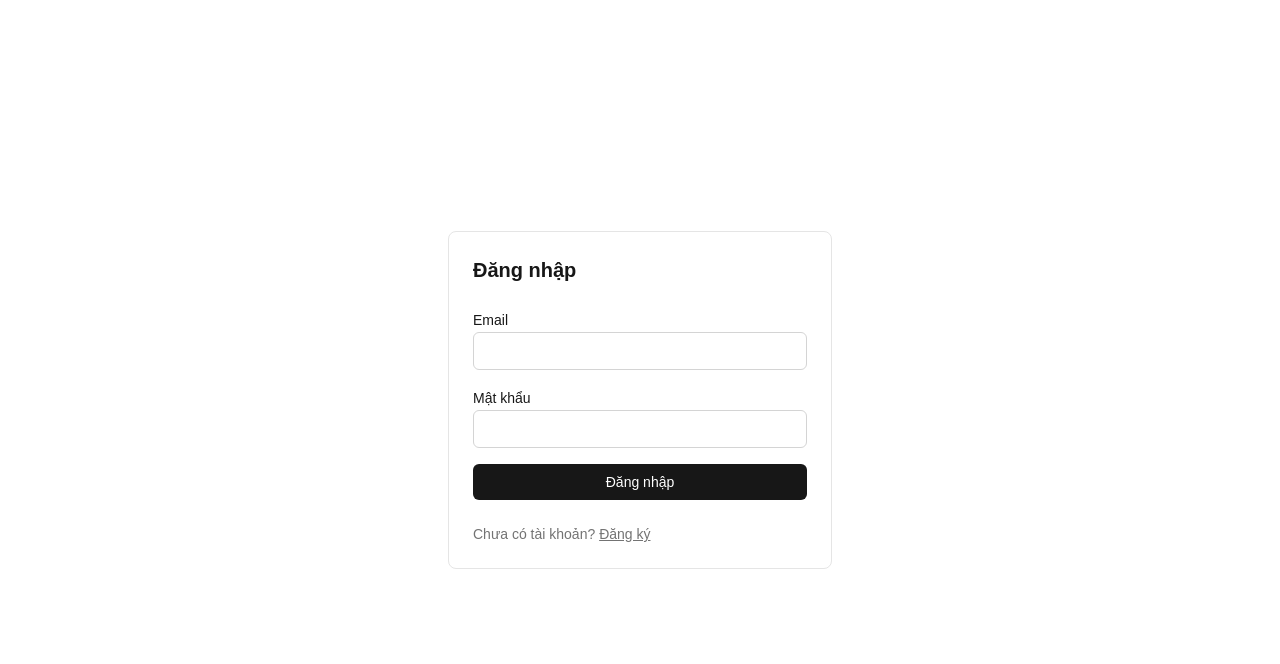
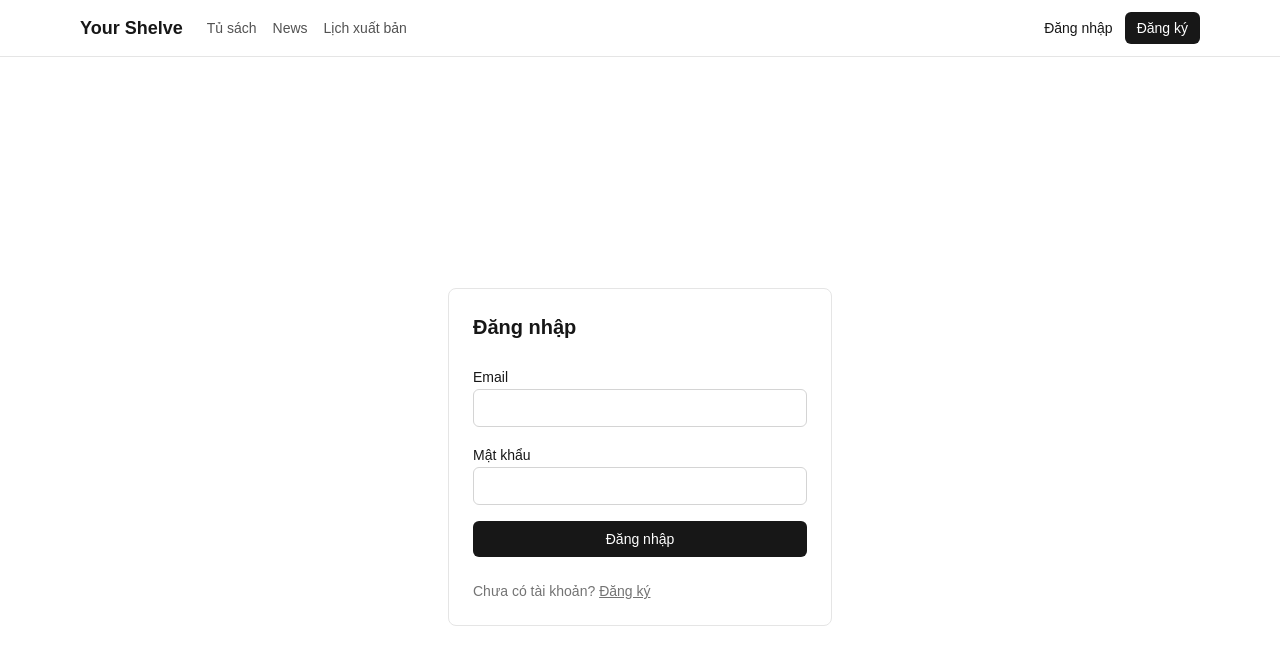
Before and after one commit to hanguyn0610/your-shelve, a Next.js app: page /login in a window 1280 px wide. Shown: the top 664 px of the page. Built offline with nearby package versions, Linux system fonts and the light colour scheme; no server answers.

Commit message:
Day 8: Discover homepage with trending grid and nav bar

```diff
--- a/app/layout.tsx
+++ b/app/layout.tsx
@@ -1,6 +1,7 @@
 import type { Metadata } from "next";
 import { Geist, Geist_Mono } from "next/font/google";
 import { AuthProvider } from "@/lib/auth/AuthContext";
+import { NavBar } from "@/components/layout/NavBar";
 import "./globals.css";
 
 const geistSans = Geist({
@@ -14,8 +15,8 @@ const geistMono = Geist_Mono({
 });
 
 export const metadata: Metadata = {
-  title: "Create Next App",
-  description: "Generated by create next app",
+  title: "Your Shelve",
+  description: "Quản lý tủ sách manga/Light Novel của bạn",
 };
 
 export default function RootLayout({ children }: LayoutProps<"/">) {
@@ -25,7 +26,10 @@ export default function RootLayout({ children }: LayoutProps<"/">) {
       className={`${geistSans.variable} ${geistMono.variable} h-full antialiased`}
     >
       <body className="min-h-full flex flex-col">
-        <AuthProvider>{children}</AuthProvider>
+        <AuthProvider>
+          <NavBar />
+          {children}
+        </AuthProvider>
       </body>
     </html>
   );
--- a/app/page.tsx
+++ b/app/page.tsx
@@ -1,69 +1,59 @@
-import Image from "next/image";
+"use client";
 
-export default function Home() {
+import { useTrending } from "@/lib/hooks/useTrending";
+import { MediaCard } from "@/components/discover/MediaCard";
+import type { MediaFormatFilter } from "@/lib/anilist";
+
+const TABS: { value: MediaFormatFilter; label: string }[] = [
+  { value: "MANGA", label: "Manga" },
+  { value: "NOVEL", label: "Light Novel" },
+];
+
+export default function DiscoverPage() {
+  const { items, isLoading, error, format, hasMore, setFormat, loadMore } = useTrending("MANGA");
+
   return (
-    <div className="flex flex-col flex-1 items-center justify-center bg-zinc-50 font-sans dark:bg-black">
-      <main className="flex flex-1 w-full max-w-3xl flex-col items-center justify-between py-32 px-16 bg-white dark:bg-black sm:items-start">
-        <Image
-          className="dark:invert h-5 w-[100px]"
-          src="/next.svg"
-          alt="Next.js logo"
-          width={100}
-          height={20}
-          priority
-        />
-        <div className="flex flex-col items-center gap-6 text-center sm:items-start sm:text-left">
-          <h1 className="max-w-xs text-3xl font-semibold leading-10 tracking-tight text-black dark:text-zinc-50">
-            To get started, edit the{" "}
-            <code className="rounded bg-black/[.06] px-1.5 py-0.5 font-mono text-[0.9em] dark:bg-white/[.08]">
-              page.tsx
-            </code>{" "}
-            file.
-          </h1>
-          <p className="max-w-md text-lg leading-8 text-zinc-600 dark:text-zinc-400">
-            Looking for a starting point or more instructions? Head over to{" "}
-            <a
-              href="https://vercel.com/templates?framework=next.js&utm_source=create-next-app&utm_medium=appdir-template-tw&utm_campaign=create-next-app"
-              className="font-medium text-zinc-950 dark:text-zinc-50"
-            >
-              Templates
-            </a>{" "}
-            or the{" "}
-            <a
-              href="https://nextjs.org/learn?utm_source=create-next-app&utm_medium=appdir-template-tw&utm_campaign=create-next-app"
-              className="font-medium text-zinc-950 dark:text-zinc-50"
-            >
-              Learning
-            </a>{" "}
-            center.
-          </p>
+    <main className="mx-auto w-full max-w-6xl flex-1 px-4 py-6">
+      <h1 className="text-2xl font-semibold">Trending</h1>
+
+      <div className="mt-4 flex gap-2">
+        {TABS.map((tab) => (
+          <button
+            key={tab.value}
+            type="button"
+            onClick={() => setFormat(tab.value)}
+            className={
+              tab.value === format
+                ? "rounded-full bg-neutral-900 px-4 py-1.5 text-sm font-medium text-white dark:bg-neutral-100 dark:text-neutral-900"
+                : "rounded-full border border-neutral-300 px-4 py-1.5 text-sm font-medium text-neutral-600 hover:border-neutral-400 dark:border-neutral-700 dark:text-neutral-400"
+            }
+          >
+            {tab.label}
+          </button>
+        ))}
+      </div>
+
+      {error && <p className="mt-6 text-sm text-red-600">{error}</p>}
+
+      <div className="mt-6 grid grid-cols-2 gap-4 sm:grid-cols-3 md:grid-cols-4 lg:grid-cols-6">
+        {items.map((media) => (
+          <MediaCard key={media.id} media={media} />
+        ))}
+      </div>
+
+      {isLoading && <p className="mt-6 text-center text-sm text-neutral-500">Đang tải...</p>}
+
+      {!isLoading && !error && hasMore && items.length > 0 && (
+        <div className="mt-6 flex justify-center">
+          <button
+            type="button"
+            onClick={loadMore}
+            className="rounded-md border border-neutral-300 px-4 py-2 text-sm font-medium hover:bg-neutral-100 dark:border-neutral-700 dark:hover:bg-neutral-900"
+          >
+            Xem thêm
+          </button>
         </div>
-        <div className="flex flex-col gap-4 text-base font-medium sm:flex-row">
-          <a
-            className="flex h-12 w-full items-center justify-center gap-2 rounded-full bg-foreground px-5 text-background transition-colors hover:bg-[#383838] dark:hover:bg-[#ccc] md:w-[158px]"
-            href="https://vercel.com/new?utm_source=create-next-app&utm_medium=appdir-template-tw&utm_campaign=create-next-app"
-            target="_blank"
-            rel="noopener noreferrer"
-          >
-            <Image
-              className="dark:invert h-[14px] w-4"
-              src="/vercel.svg"
-              alt="Vercel logomark"
-              width={16}
-              height={14}
-            />
-            Deploy Now
-          </a>
-          <a
-            className="flex h-12 w-full items-center justify-center rounded-full border border-solid border-black/[.08] px-5 transition-colors hover:border-transparent hover:bg-black/[.04] dark:border-white/[.145] dark:hover:bg-[#1a1a1a] md:w-[158px]"
-            href="https://nextjs.org/docs?utm_source=create-next-app&utm_medium=appdir-template-tw&utm_campaign=create-next-app"
-            target="_blank"
-            rel="noopener noreferrer"
-          >
-            Documentation
-          </a>
-        </div>
-      </main>
-    </div>
+      )}
+    </main>
   );
 }
--- /dev/null
+++ b/components/discover/MediaCard.tsx
@@ -0,0 +1,33 @@
+import Image from "next/image";
+import type { AniListMedia } from "@/lib/anilist";
+
+const FORMAT_LABEL: Record<string, string> = {
+  MANGA: "Manga",
+  NOVEL: "Light Novel",
+};
+
+export function MediaCard({ media }: { media: AniListMedia }) {
+  const title = media.title.romaji ?? media.title.english ?? "Không có tên";
+
+  return (
+    <div className="flex flex-col overflow-hidden rounded-lg border border-neutral-200 dark:border-neutral-800">
+      <div className="relative aspect-2/3 w-full bg-neutral-100 dark:bg-neutral-900">
+        {media.coverImage.large && (
+          <Image
+            src={media.coverImage.large}
+            alt={title}
+            fill
+            sizes="(min-width: 1024px) 200px, (min-width: 640px) 25vw, 50vw"
+            className="object-cover"
+          />
+        )}
+        <span className="absolute left-2 top-2 rounded bg-black/70 px-2 py-0.5 text-xs font-medium text-white">
+          {FORMAT_LABEL[media.format] ?? media.format}
+        </span>
+      </div>
+      <div className="p-2">
+        <p className="line-clamp-2 text-sm font-medium">{title}</p>
+      </div>
+    </div>
+  );
+}
--- /dev/null
+++ b/components/layout/NavBar.tsx
@@ -0,0 +1,101 @@
+"use client";
+
+import Link from "next/link";
+import { useEffect, useRef, useState } from "react";
+import { useAuth } from "@/lib/auth/AuthContext";
+
+export function NavBar() {
+  const { user, isLoading, logout } = useAuth();
+  const [isMenuOpen, setIsMenuOpen] = useState(false);
+  const menuRef = useRef<HTMLDivElement>(null);
+
+  useEffect(() => {
+    if (!isMenuOpen) return;
+
+    function handleClickOutside(event: MouseEvent) {
+      if (menuRef.current && !menuRef.current.contains(event.target as Node)) {
+        setIsMenuOpen(false);
+      }
+    }
+
+    document.addEventListener("mousedown", handleClickOutside);
+    return () => document.removeEventListener("mousedown", handleClickOutside);
+  }, [isMenuOpen]);
+
+  const handleLogout = async () => {
+    setIsMenuOpen(false);
+    await logout();
+  };
+
+  return (
+    <header className="border-b border-neutral-200 dark:border-neutral-800">
+      <div className="mx-auto flex h-14 max-w-6xl items-center justify-between px-4">
+        <div className="flex items-center gap-6">
+          <Link href="/" className="text-lg font-semibold">
+            Your Shelve
+          </Link>
+          <nav className="hidden items-center gap-4 text-sm text-neutral-600 sm:flex dark:text-neutral-400">
+            <Link href="/shelf" className="hover:text-foreground">
+              Tủ sách
+            </Link>
+            <Link href="/news" className="hover:text-foreground">
+              News
+            </Link>
+            <Link href="/calendar" className="hover:text-foreground">
+              Lịch xuất bản
+            </Link>
+          </nav>
+        </div>
+
+        <div className="relative" ref={menuRef}>
+          {!isLoading &&
+            (user ? (
+              <>
+                <button
+                  type="button"
+                  onClick={() => setIsMenuOpen((open) => !open)}
+                  className="flex items-center gap-2 rounded-md px-2 py-1.5 text-sm font-medium hover:bg-neutral-100 dark:hover:bg-neutral-900"
+                >
+                  <span className="flex h-7 w-7 items-center justify-center rounded-full bg-neutral-900 text-xs font-semibold text-white dark:bg-neutral-100 dark:text-neutral-900">
+                    {user.displayName.charAt(0).toUpperCase()}
+                  </span>
+                  {user.displayName}
+                </button>
+
+                {isMenuOpen && (
+                  <div className="absolute right-0 top-full mt-2 w-40 rounded-md border border-neutral-200 bg-background py-1 shadow-lg dark:border-neutral-800">
+                    <Link
+                      href="/account"
+                      className="block px-3 py-2 text-sm hover:bg-neutral-100 dark:hover:bg-neutral-900"
+                      onClick={() => setIsMenuOpen(false)}
+                    >
+                      Cài đặt
+                    </Link>
+                    <button
+                      type="button"
+                      onClick={handleLogout}
+                      className="block w-full px-3 py-2 text-left text-sm text-red-600 hover:bg-neutral-100 dark:hover:bg-neutral-900"
+                    >
+                      Đăng xuất
+                    </button>
+                  </div>
+                )}
+              </>
+            ) : (
+              <div className="flex items-center gap-3 text-sm">
+                <Link href="/login" className="hover:underline">
+                  Đăng nhập
+                </Link>
+                <Link
+                  href="/register"
+                  className="rounded-md bg-neutral-900 px-3 py-1.5 font-medium text-white dark:bg-neutral-100 dark:text-neutral-900"
+                >
+                  Đăng ký
+                </Link>
+              </div>
+            ))}
+        </div>
+      </div>
+    </header>
+  );
+}
--- /dev/null
+++ b/lib/hooks/useTrending.ts
@@ -0,0 +1,85 @@
+"use client";
+
+import { useCallback, useEffect, useState } from "react";
+import type { AniListMedia, MediaFormatFilter } from "@/lib/anilist";
+
+const PER_PAGE = 20;
+
+interface TrendingApiResponse {
+  items: AniListMedia[];
+  page: number;
+  perPage: number;
+  format: MediaFormatFilter | null;
+}
+
+interface UseTrendingResult {
+  items: AniListMedia[];
+  isLoading: boolean;
+  error: string | null;
+  format: MediaFormatFilter;
+  hasMore: boolean;
+  setFormat: (format: MediaFormatFilter) => void;
+  loadMore: () => void;
+}
+
+function requestKeyOf(format: MediaFormatFilter, page: number): string {
+  return `${format}:${page}`;
+}
+
+export function useTrending(initialFormat: MediaFormatFilter = "MANGA"): UseTrendingResult {
+  const [format, setFormatState] = useState<MediaFormatFilter>(initialFormat);
+  const [page, setPage] = useState(1);
+  const [items, setItems] = useState<AniListMedia[]>([]);
+  const [error, setError] = useState<string | null>(null);
+  // AniList doesn't hand back a total-pages count here, so "more available" is inferred
+  // from getting a full page back — a short page means we've hit the end.
+  const [hasMore, setHasMore] = useState(true);
+  // The page/format pair whose result is currently reflected in items/error. While it
+  // doesn't match the current page/format, a fetch for that pair is still in flight —
+  // this derives isLoading during render instead of setting it imperatively in the
+  // effect (avoids a synchronous setState-in-effect, which causes cascading renders).
+  const [resolvedKey, setResolvedKey] = useState<string | null>(null);
+  const isLoading = resolvedKey !== requestKeyOf(format, page);
+
+  useEffect(() => {
+    let cancelled = false;
+    const key = requestKeyOf(format, page);
+
+    fetch(`/api/trending?page=${page}&perPage=${PER_PAGE}&format=${format}`)
+      .then(async (response) => {
+        if (!response.ok) {
+          const data = await response.json().catch(() => null);
+          throw new Error(data?.error ?? "Không thể tải dữ liệu trending");
+        }
+        return (await response.json()) as TrendingApiResponse;
+      })
+      .then((data) => {
+        if (cancelled) return;
+        setError(null);
+        setItems((prev) => (page === 1 ? data.items : [...prev, ...data.items]));
+        setHasMore(data.items.length === PER_PAGE);
+        setResolvedKey(key);
+      })
+      .catch((err: unknown) => {
+        if (cancelled) return;
+        setError(err instanceof Error ? err.message : "Không thể tải dữ liệu trending");
+        setResolvedKey(key);
+      });
+
+    return () => {
+      cancelled = true;
+    };
+  }, [page, format]);
+
+  const setFormat = useCallback((next: MediaFormatFilter) => {
+    setFormatState(next);
+    setPage(1);
+    setItems([]);
+  }, []);
+
+  const loadMore = useCallback(() => {
+    setPage((current) => current + 1);
+  }, []);
+
+  return { items, isLoading, error: isLoading ? null : error, format, hasMore, setFormat, loadMore };
+}
```
Also changed, not shown: next.config.ts (+8 -0 lines).
